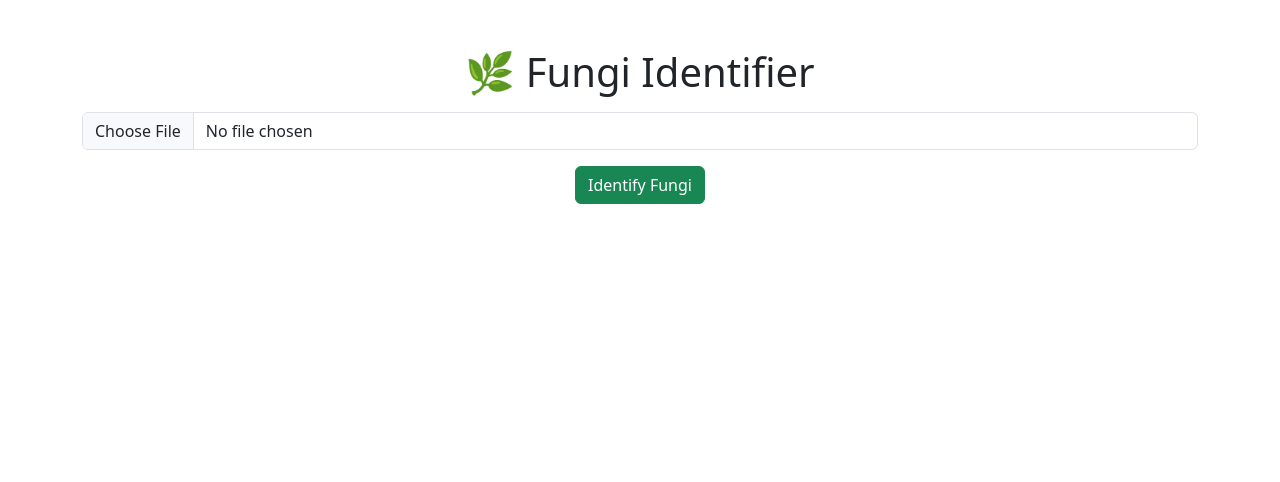
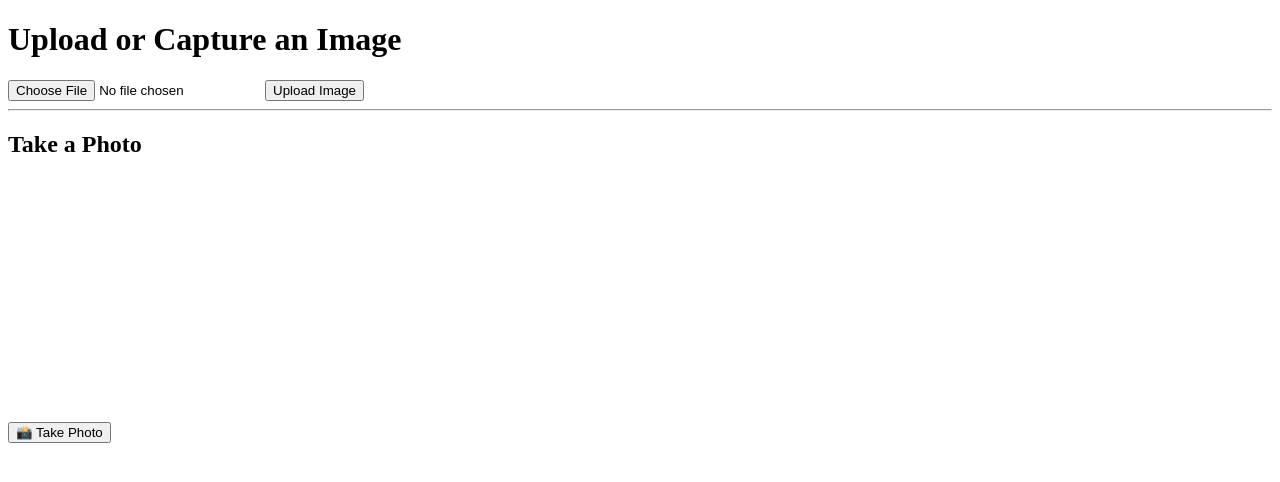
Before and after one commit to oOoStanleyoOo/labscope-environmental-fungal-infections, a Flask app: page / in a window 1280 px wide. Shown: the top 482 px of the page. Run offline with Flask 3, Linux system fonts and the light colour scheme.

Commit message:
Add files via upload

```diff
--- a/app.py
+++ b/app.py
@@ -1,23 +1,41 @@
 import os
-from flask import Flask, render_template, request, redirect, url_for
+import sys
+import tempfile
+import warnings
+from flask import Flask, render_template, request, redirect, url_for, flash, send_from_directory
+from werkzeug.utils import secure_filename
 from PIL import Image
 import imagehash
-import tempfile
-import shutil
+import cv2
 
-# Configuration
-UPLOAD_FOLDER = "uploads"
-DB_FOLDER = "fungi_database"
+warnings.filterwarnings("ignore", category=UserWarning, module="cv2")
+
+# ---- Setup ----
+app = Flask(__name__)
+app.secret_key = "supersecretkey"  # Required for flash messages
+UPLOAD_FOLDER = 'uploads'
+DB_FOLDER = 'fungi_database'
+ALLOWED_EXTENSIONS = {'png', 'jpg', 'jpeg'}
 MAX_HASH_DIFF = 10
 
-# Create folders if missing
-os.makedirs(UPLOAD_FOLDER, exist_ok=True)
-os.makedirs(DB_FOLDER, exist_ok=True)
-
-app = Flask(__name__)
 app.config['UPLOAD_FOLDER'] = UPLOAD_FOLDER
 
-# Helper Functions
+# Ensure folders exist
+os.makedirs(DB_FOLDER, exist_ok=True)
+os.makedirs(UPLOAD_FOLDER, exist_ok=True)
+
+# ---- Helpers ----
+def allowed_file(filename):
+    return '.' in filename and filename.rsplit('.', 1)[1].lower() in ALLOWED_EXTENSIONS
+
+def compute_image_hash(image_path):
+    try:
+        with Image.open(image_path) as img:
+            return imagehash.average_hash(img)
+    except Exception as e:
+        print(f"Error: {e}")
+        return None
+
 def load_plant_database():
     entries = []
     for file in os.listdir(DB_FOLDER):
@@ -31,14 +49,6 @@ def load_plant_database():
                 'text_path': text_path
             })
     return entries
-
-def compute_image_hash(image_path):
-    try:
-        with Image.open(image_path) as img:
-            return imagehash.average_hash(img)
-    except Exception as e:
-        print(f"Error: {e}")
-        return None
 
 def match_plant(uploaded_image_path, plant_db):
     uploaded_hash = compute_image_hash(uploaded_image_path)
@@ -60,48 +70,78 @@ def match_plant(uploaded_image_path, plant_db):
 
     return closest_match, smallest_diff
 
-# Routes
-@app.route('/', methods=['GET', 'POST'])
+# ---- Routes ----
+@app.route('/')
 def index():
-    if request.method == 'POST':
-        if 'image' not in request.files:
-            return redirect(request.url)
-
-        file = request.files['image']
-        if file.filename == '':
-            return redirect(request.url)
-
-        if file:
-            temp_path = os.path.join(app.config['UPLOAD_FOLDER'], file.filename)
-            file.save(temp_path)
-
-            db = load_plant_database()
-            match, diff = match_plant(temp_path, db)
-
-            result = {
-                "matched": False,
-                "match_name": None,
-                "description": None,
-                "match_image": None,
-                "score": diff
-            }
-
-            if match and diff <= MAX_HASH_DIFF:
-                result['matched'] = True
-                result['match_name'] = match['name'].capitalize()
-                result['match_image'] = match['image_path']
-                if os.path.exists(match['text_path']):
-                    with open(match['text_path'], 'r', encoding='utf-8') as f:
-                        result['description'] = f.read()
-
-            return render_template("result.html", result=result, uploaded_image=file.filename)
-
     return render_template('index.html')
 
-@app.route('/about')
-def about():
-    return "<h2>Fungi Identifier Web App</h2><p>Made with Flask.</p>"
+@app.route('/identify', methods=['POST'])
+def identify():
+    if 'image' not in request.files:
+        flash('No image file provided.')
+        return redirect(url_for('index'))
 
-# Start server
+    file = request.files['image']
+    if file and allowed_file(file.filename):
+        filename = secure_filename(file.filename)
+        upload_path = os.path.join(app.config['UPLOAD_FOLDER'], filename)
+        file.save(upload_path)
+
+        plant_db = load_plant_database()
+        match, diff = match_plant(upload_path, plant_db)
+
+        if match and diff <= MAX_HASH_DIFF:
+            with open(match['text_path'], 'r', encoding='utf-8') as f:
+                description = f.read()
+            return render_template('result.html',
+                                   match_name=match['name'].capitalize(),
+                                   match_score=diff,
+                                   user_image=url_for('uploaded_file', filename=filename),
+                                   match_image=url_for('fungi_image', filename=os.path.basename(match['image_path'])),
+                                   description=description)
+        else:
+            flash("❌ No suitable match found. Try uploading a clearer image.")
+            return redirect(url_for('index'))
+    else:
+        flash("Invalid file format. Only JPG, JPEG, PNG allowed.")
+        return redirect(url_for('index'))
+
+@app.route('/add', methods=['GET', 'POST'])
+def add():
+    if request.method == 'POST':
+        name = request.form.get('name')
+        desc = request.form.get('description')
+        file = request.files.get('image')
+
+        if not name or not desc or not file:
+            flash('All fields are required.')
+            return redirect(url_for('add'))
+
+        if not allowed_file(file.filename):
+            flash('Invalid image format.')
+            return redirect(url_for('add'))
+
+        filename = f"{secure_filename(name)}.{file.filename.rsplit('.', 1)[1].lower()}"
+        image_path = os.path.join(DB_FOLDER, filename)
+        text_path = os.path.join(DB_FOLDER, f"{secure_filename(name)}.txt")
+
+        file.save(image_path)
+        with open(text_path, 'w', encoding='utf-8') as f:
+            f.write(desc)
+
+        flash(f"✅ Fungi '{name}' added to the database.")
+        return redirect(url_for('index'))
+
+    return render_template('add.html')
+
+@app.route('/uploads/<filename>')
+def uploaded_file(filename):
+    return send_from_directory(app.config['UPLOAD_FOLDER'], filename)
+
+@app.route('/fungi_images/<filename>')
+def fungi_image(filename):
+    return send_from_directory(DB_FOLDER, filename)
+
+# ---- Run App ----
 if __name__ == '__main__':
     app.run(host='0.0.0.0', port=10000)
--- a/templates/index.html
+++ b/templates/index.html
@@ -1,15 +1,60 @@
+<!-- index.html -->
 <!DOCTYPE html>
 <html lang="en">
 <head>
     <meta charset="UTF-8">
     <title>Fungi Identifier</title>
-    <link rel="stylesheet" href="https://cdn.jsdelivr.net/npm/bootstrap@5.3.3/dist/css/bootstrap.min.css">
 </head>
-<body class="container text-center mt-5">
-    <h1>🌿 Fungi Identifier</h1>
-    <form action="/" method="post" enctype="multipart/form-data">
-        <input type="file" name="image" accept="image/*" class="form-control my-3" required>
-        <button type="submit" class="btn btn-success">Identify Fungi</button>
+<body>
+    <h1>Upload or Capture an Image</h1>
+
+    <!-- Upload form -->
+    <form method="POST" action="/identify" enctype="multipart/form-data">
+        <input type="file" name="image" accept="image/*">
+        <button type="submit">Upload Image</button>
     </form>
+
+    <hr>
+
+    <!-- Webcam capture -->
+    <h2>Take a Photo</h2>
+    <video id="video" width="320" height="240" autoplay></video>
+    <br>
+    <button id="snap">📸 Take Photo</button>
+    <canvas id="canvas" width="320" height="240" style="display:none;"></canvas>
+
+    <form id="cameraForm" method="POST" action="/identify" enctype="multipart/form-data" style="display:none;">
+        <input type="hidden" name="from_camera" value="true">
+        <input type="file" id="hiddenFile" name="image">
+    </form>
+
+    <script>
+        const video = document.getElementById('video');
+        const canvas = document.getElementById('canvas');
+        const snap = document.getElementById('snap');
+        const hiddenFile = document.getElementById('hiddenFile');
+        const cameraForm = document.getElementById('cameraForm');
+
+        // Start camera
+        navigator.mediaDevices.getUserMedia({ video: true })
+            .then(stream => {
+                video.srcObject = stream;
+            })
+            .catch(err => {
+                alert("Cannot access webcam: " + err);
+            });
+
+        // Take photo and send to Flask
+        snap.addEventListener("click", function () {
+            canvas.getContext('2d').drawImage(video, 0, 0, canvas.width, canvas.height);
+            canvas.toBlob(blob => {
+                const file = new File([blob], "captured.jpg", { type: "image/jpeg" });
+                const dataTransfer = new DataTransfer();
+                dataTransfer.items.add(file);
+                hiddenFile.files = dataTransfer.files;
+                cameraForm.submit();
+            }, 'image/jpeg');
+        });
+    </script>
 </body>
 </html>
```
Also changed, not shown: templates/result.html (+12 -20 lines).
